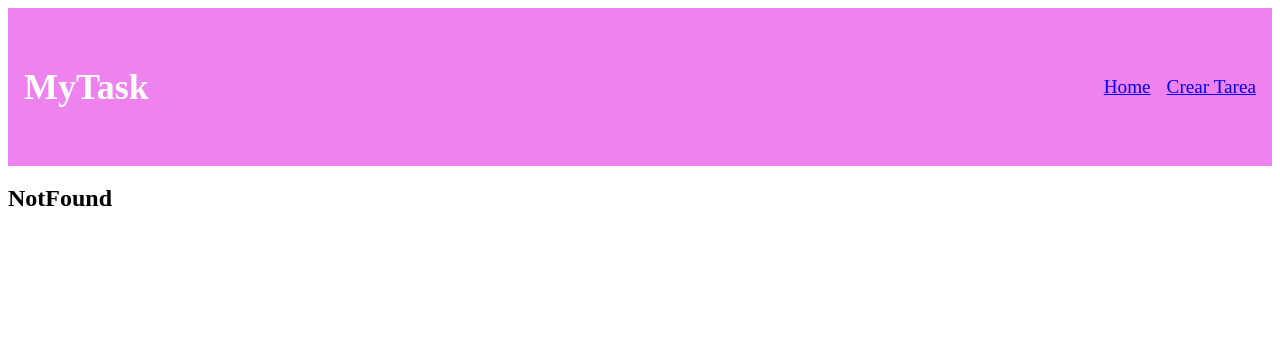
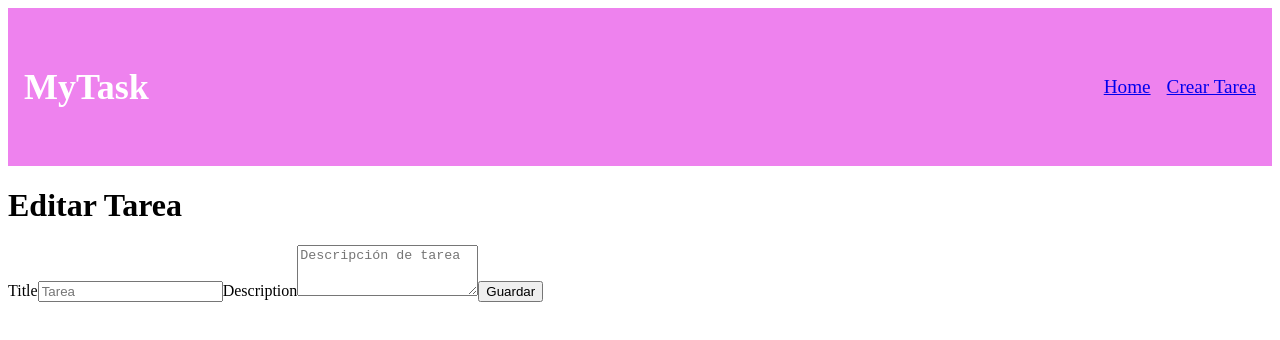
Before and after one commit to MicaBahurlet/MyTask-Frontend, a React (Vite) app: page /edit/1 in a window 1280 px wide. Shown: the top 340 px of the page. Built offline with nearby package versions, Linux system fonts and the light colour scheme; no server answers.

Commit message:
finish fn update to front and back

```diff
--- a/src/App.jsx
+++ b/src/App.jsx
@@ -15,6 +15,7 @@ function App() {
         <Routes>
           <Route path="/" element={<Home />} />
           <Route path="/new" element={<TaskForm />} />
+          <Route path="/edit/:id" element={<TaskForm />} />
           <Route path="*" element={<NotFound />} />
         </Routes>
       </TaskContextProvider>
--- a/src/api/tasks.axios.js
+++ b/src/api/tasks.axios.js
@@ -14,3 +14,9 @@ export const createTaskRequest = async (task) =>
 
 export const deleteTaskRequest = async (id) =>
   await axios.delete(`${BASE_URL}/tasks/${id}`);
+
+export const getTaskRequest = async (id) =>
+  await axios.get(`${BASE_URL}/tasks/${id}`);
+
+export const updateTaskRequest = async (id, newFields) =>
+  await axios.put(`${BASE_URL}/tasks/${id}`, newFields);
--- a/src/components/TaskCard/tasksCard.jsx
+++ b/src/components/TaskCard/tasksCard.jsx
@@ -1,9 +1,10 @@
-import { deleteTaskRequest } from "../../api/tasks.axios";
 import { useTasks } from "../../context/taskContext";
+import { useNavigate } from "react-router-dom";
 
 function TaskCard({ task }) {
+  const { deleteTask } = useTasks();
 
-  const { deleteTask  } = useTasks();
+  const navigate = useNavigate();
 
   return (
     <div>
@@ -11,7 +12,7 @@ function TaskCard({ task }) {
       <p>{task.description}</p>
       <spam> {task.done === 1 ? "✅" : "⌛"} </spam>
       <spam> {task.createAt} </spam>
-      <button>Editar</button>
+      <button onClick={() => navigate(`/edit/${task.id}`)}>Editar</button>
       <button onClick={() => deleteTask(task.id)}>Borrar</button>
     </div>
   );
--- a/src/context/TaskContext.jsx
+++ b/src/context/TaskContext.jsx
@@ -1,6 +1,12 @@
 import { createContext, useContext, useState } from "react";
 
-import { getTasksRequest, deleteTaskRequest, createTaskRequest } from "../api/tasks.axios.js";
+import {
+  getTasksRequest,
+  deleteTaskRequest,
+  createTaskRequest,
+  getTaskRequest,
+  updateTaskRequest,
+} from "../api/tasks.axios.js";
 
 export const TaskContext = createContext();
 
@@ -35,17 +41,36 @@ export const TaskContextProvider = ({ children }) => {
 
   const createTask = async (task) => {
     try {
-       await createTaskRequest(task);
+      await createTaskRequest(task);
       // setTasks([...tasks, response.data]);
       // console.log(response);
+    } catch (error) {
+      console.log(error);
+    }
+  };
 
+  const getTask = async (id) => {
+    try {
+      const response = await getTaskRequest(id);
+      return response.data;
+    } catch (error) {
+      console.log(error);
+    }
+  };
+
+  const updateTask = async (id, newFields) => {
+    try {
+      const response = await updateTaskRequest(id, newFields);
+      console.log(response);
     } catch (error) {
       console.log(error);
     }
   };
 
   return (
-    <TaskContext.Provider value={{ tasks, loadTasks, deleteTask, createTask }}>
+    <TaskContext.Provider
+      value={{ tasks, loadTasks, deleteTask, createTask, getTask, updateTask }}
+    >
       {children}
     </TaskContext.Provider>
   );
--- a/src/pages/TaskForm/TaskForm.jsx
+++ b/src/pages/TaskForm/TaskForm.jsx
@@ -1,23 +1,54 @@
 import { Formik, Form } from "formik";
-
 import { useTasks } from "../../context/taskContext.jsx";
-
+import { useParams } from "react-router-dom";
+import { useEffect, useState } from "react";
+import { useNavigate } from "react-router-dom";
 
 function TaskForm() {
+  const { createTask, getTask, updateTask } = useTasks();
+  const [task, setTask] = useState({
+    title: "",
+    description: "",
+  });
+  const params = useParams();
 
-  const { createTask } = useTasks();
+  const navigate = useNavigate();
+
+  useEffect(() => {
+    const loadTask = async () => {
+      if (params.id) {
+       const task = await getTask(params.id);
+       console.log(task);
+       setTask({
+         title: task.title,
+         description: task.description,
+       });
+      }
+    };
+    loadTask();
+  }, []);
 
   return (
     <div>
+      <h1>{params.id ? "Editar Tarea" : "Crear Tarea"}</h1>
+
       <Formik
-        initialValues={{
-          title: "",
-          description: "",
-        }}
+        initialValues={task} //para usar mi estado de tarea
+        enableReinitialize={true}
         onSubmit={async (values, actions) => {
           console.log(values);
-          createTask(values);
-          actions.resetForm();
+
+          if (params.id) {
+           await updateTask(params.id, values);
+            navigate("/");
+          } else {
+            await createTask(values);
+          }
+          setTask({
+            title: "",
+            description: "",
+          });
+          // actions.resetForm();
         }}
       >
         {({ handleChange, handleSubmit, values, isSubmitting }) => (
```
